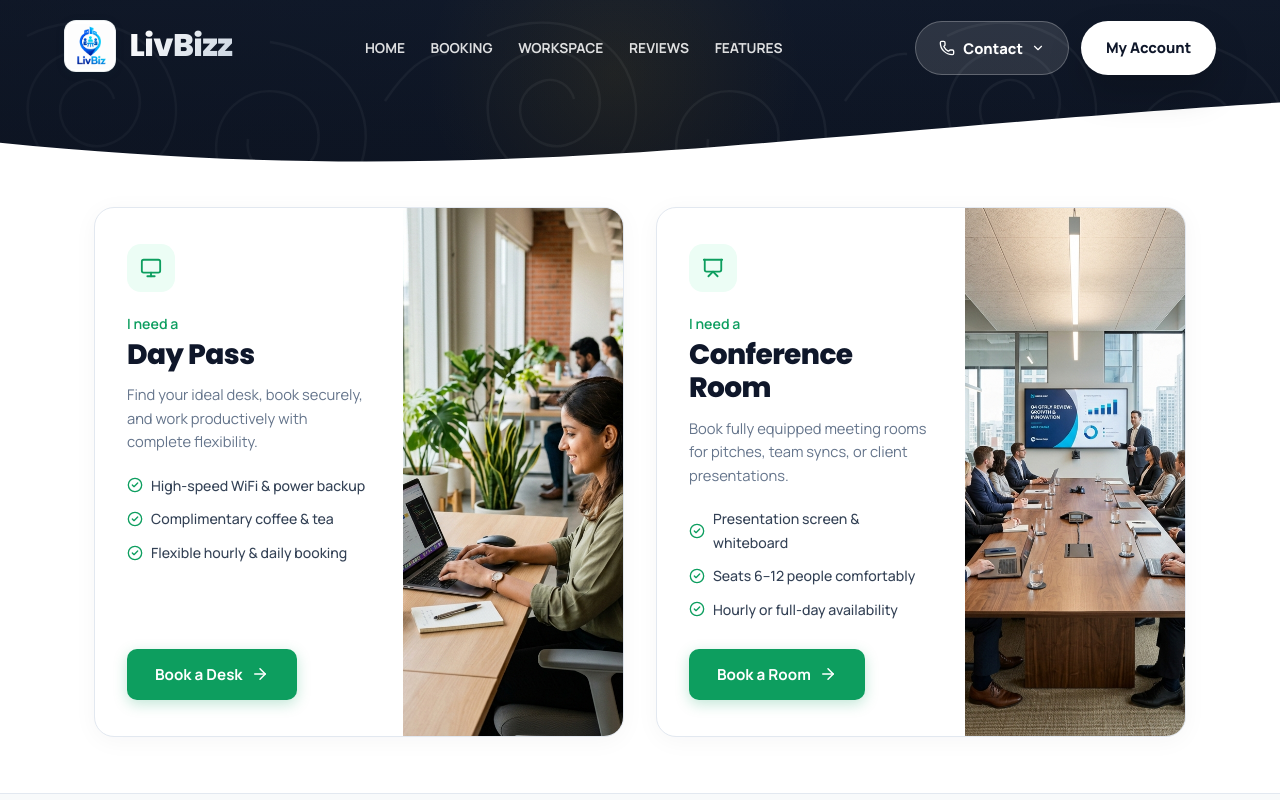
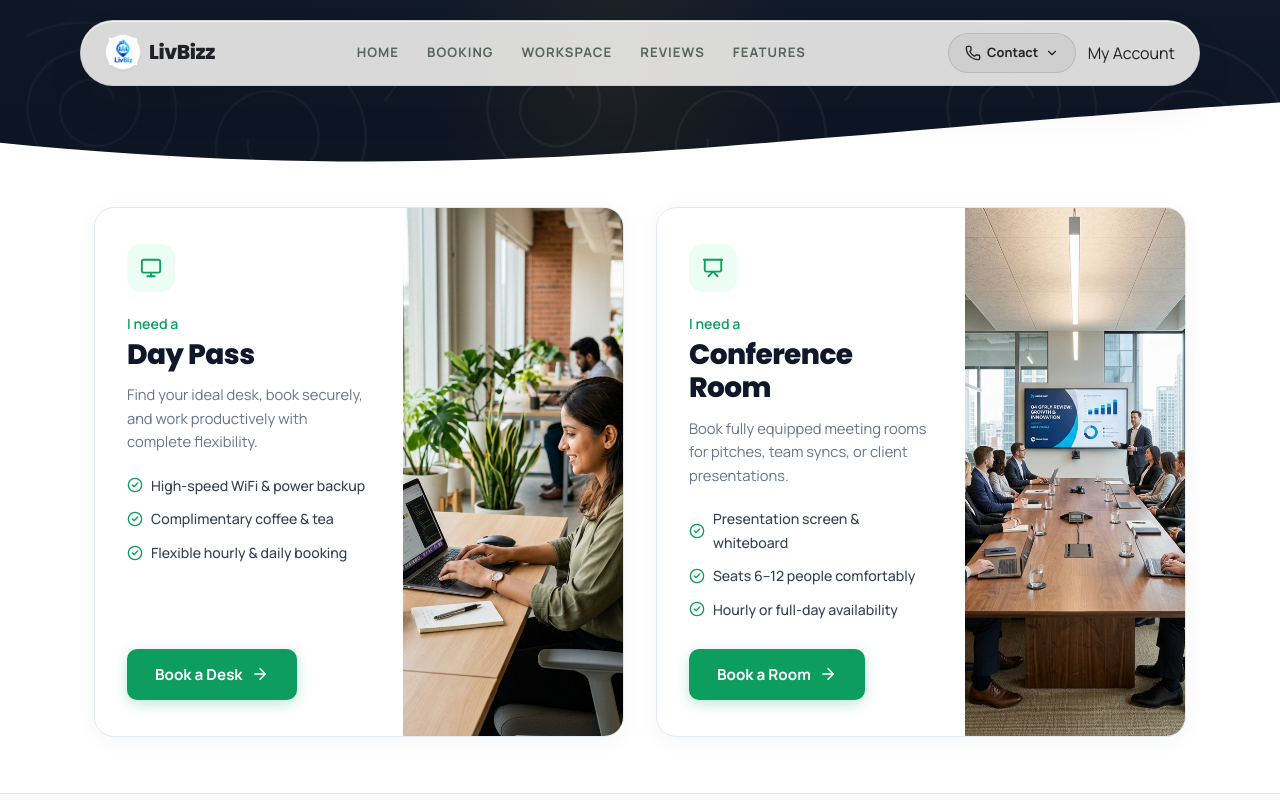
Before and after one commit to JoyalJJoy/Livbiz, a Next.js app: page /book in a window 1280 px wide. Shown: the top 800 px of the page. Built offline with nearby package versions, Linux system fonts and the light colour scheme; no server answers.

Commit message:
added few change

```diff
--- a/src/components/DayInTheLife.tsx
+++ b/src/components/DayInTheLife.tsx
@@ -23,7 +23,7 @@ const steps = [
     label: 'Arrive Ready',
     title: 'Walk Into a Focused Setup',
     description: 'Use the space for client calls, planning, desk work or team discussions without spending the day arranging basics.',
-    image: '/images/meeting-room-1.png',
+    image: '/images/meeting-room-3.png',
     alt: 'Private meeting room space at LivBiz',
     rotation: '2deg',
     offsetX: '0px',
--- a/src/components/Navbar.module.css
+++ b/src/components/Navbar.module.css
@@ -1,50 +1,70 @@
 .header {
-  position: absolute;
-  top: 0;
-  left: 0;
-  width: 100%;
+  position: fixed;
+  top: clamp(0.75rem, 2vw, 1.25rem);
+  left: 50%;
+  transform: translate3d(-50%, 0, 0);
+  width: calc(100% - 1.5rem);
+  max-width: 1120px;
   z-index: 1000;
-  background: transparent;
+
+  /* Frosted Light Glass Pill Styling (Matching Ivory Background) */
+  background: rgba(253, 252, 249, 0.85);
+  backdrop-filter: blur(20px);
+  -webkit-backdrop-filter: blur(20px);
+  border: 1px solid rgba(28, 25, 23, 0.08);
+  border-radius: 9999px; /* capsule pill */
+  box-shadow:
+    0 20px 40px rgba(28, 25, 23, 0.08),
+    0 1px 0 rgba(255, 255, 255, 0.9) inset;
+
+  transition: all 0.3s cubic-bezier(0.16, 1, 0.3, 1);
 }
 
 .navContainer {
   display: flex;
   align-items: center;
   justify-content: space-between;
-  height: 96px;
-  gap: 1.25rem;
+  height: 64px;
+  padding-inline: 1.5rem;
+  width: 100% !important;
+  max-width: none !important;
 }
 
 .logo a {
   display: inline-flex;
   align-items: center;
-  gap: 0.22rem;
-  color: #ffffff;
+  gap: 0.5rem;
+  color: var(--color-text, #1C1917);
   min-width: 0;
+  text-decoration: none;
 }
 
 .logoText {
   font-family: var(--font-heading);
-  font-size: clamp(1.6rem, 1.1rem + 1.7vw, 2.65rem);
+  font-size: 1.25rem;
   font-weight: 800;
   line-height: 1;
-  letter-spacing: 0;
+  letter-spacing: -0.02em;
+  color: var(--color-text, #1C1917);
 }
 
-.logoMark {
-  width: 1.35rem;
-  height: 1.35rem;
-  border: 4px solid var(--color-brand-accent);
-  border-left-color: transparent;
-  border-bottom-color: transparent;
-  transform: rotate(-45deg) translateY(2px);
-  border-radius: 2px;
+.logoIcon {
+  width: 36px;
+  height: 36px;
+  border-radius: 50%;
+  background-color: #ffffff;
+  border: 1px solid var(--color-border, #E5DDD3);
+  display: flex;
+  align-items: center;
+  justify-content: center;
+  flex-shrink: 0;
+  box-shadow: var(--shadow-sm);
 }
 
 .navLinks {
   display: none;
   align-items: center;
-  gap: clamp(1rem, 2vw, 2rem);
+  gap: 1.75rem;
 }
 
 @media (min-width: 768px) {
@@ -54,39 +74,44 @@
 }
 
 .link {
-  color: rgba(255, 255, 255, 0.86);
-  font-size: 0.86rem;
+  color: var(--color-text-muted, #6B5E55);
+  font-size: 0.82rem;
   font-weight: 700;
   text-transform: uppercase;
+  letter-spacing: 0.08em;
+  text-decoration: none;
   position: relative;
-  transition: color 0.2s ease;
+  transition: color 0.25s ease;
 }
 
 .link:hover {
-  color: var(--color-brand-accent);
+  color: var(--color-brand-accent, #B5973E);
+}
+
+/* Underline link effect */
+.link::after {
+  content: '';
+  position: absolute;
+  bottom: -4px;
+  left: 0;
+  width: 100%;
+  height: 2px;
+  background-color: var(--color-brand-accent, #B5973E);
+  transform: scaleX(0);
+  transform-origin: right center;
+  transition: transform 0.25s cubic-bezier(0.16, 1, 0.3, 1);
+}
+
+.link:hover::after {
+  transform: scaleX(1);
+  transform-origin: left center;
 }
 
 .action {
   flex: 0 0 auto;
   display: flex;
+  align-items: center;
   gap: 0.75rem;
-}
-
-.accountButton {
-  background-color: #ffffff;
-  color: #0f172a;
-  padding: 0.85rem 1.55rem;
-  border-radius: var(--radius-full);
-  font-weight: 800;
-  font-size: 0.92rem;
-  transition: all 0.2s ease;
-  box-shadow: 0 18px 36px rgba(0, 0, 0, 0.18);
-  display: inline-block;
-}
-
-.accountButton:hover {
-  background-color: var(--color-brand-accent);
-  transform: translateY(-1px);
 }
 
 /* ── CONTACT DROPDOWN BUTTON ── */
@@ -98,69 +123,69 @@
 .contactButton {
   display: inline-flex;
   align-items: center;
-  gap: 0.5rem;
-  background-color: rgba(255, 255, 255, 0.12);
-  color: #ffffff;
-  border: 1.5px solid rgba(255, 255, 255, 0.25);
-  padding: 0.85rem 1.45rem;
-  border-radius: var(--radius-full);
-  font-weight: 800;
-  font-size: 0.92rem;
+  gap: 0.4rem;
+  background-color: rgba(28, 25, 23, 0.05);
+  color: var(--color-text, #1C1917);
+  border: 1px solid rgba(28, 25, 23, 0.12);
+  padding: 0.5rem 1rem;
+  border-radius: 9999px;
+  font-weight: 700;
+  font-size: 0.8rem;
   cursor: pointer;
   transition: all 0.2s ease;
   outline: none;
 }
 
 .contactButton:hover {
-  background-color: rgba(255, 255, 255, 0.2);
-  border-color: rgba(255, 255, 255, 0.45);
-  transform: translateY(-1px);
+  background-color: rgba(28, 25, 23, 0.08);
+  border-color: rgba(28, 25, 23, 0.25);
 }
 
 .contactButtonActive {
-  background-color: rgba(255, 255, 255, 0.25) !important;
-  border-color: rgba(255, 255, 255, 0.55) !important;
+  background-color: rgba(28, 25, 23, 0.1) !important;
+  border-color: rgba(28, 25, 23, 0.3) !important;
 }
 
 .dropdownMenu {
   position: absolute;
   top: calc(100% + 12px);
   right: 0;
-  background: rgba(15, 23, 42, 0.96);
-  backdrop-filter: blur(12px);
-  border: 1px solid rgba(255, 255, 255, 0.12);
-  border-radius: 14px;
+  background: rgba(253, 252, 249, 0.96);
+  backdrop-filter: blur(16px);
+  -webkit-backdrop-filter: blur(16px);
+  border: 1px solid rgba(28, 25, 23, 0.08);
+  border-radius: 16px;
   padding: 0.5rem;
-  min-width: 190px;
-  box-shadow: 0 20px 40px rgba(0, 0, 0, 0.35);
+  min-width: 170px;
+  box-shadow: 0 20px 40px rgba(28, 25, 23, 0.15);
   z-index: 1001;
   display: flex;
   flex-direction: column;
   gap: 0.25rem;
-  animation: slideDown 0.2s cubic-bezier(0.16, 1, 0.3, 1);
+  animation: slideDown 0.25s cubic-bezier(0.16, 1, 0.3, 1);
   transform-origin: top right;
 }
 
 .dropdownItem {
   display: flex;
   align-items: center;
-  gap: 0.75rem;
-  padding: 0.75rem 1rem;
-  color: #f1f5f9;
-  font-size: 0.9rem;
-  font-weight: 700;
+  gap: 0.65rem;
+  padding: 0.6rem 0.85rem;
+  color: var(--color-text-muted, #6B5E55);
+  font-size: 0.85rem;
+  font-weight: 600;
   text-decoration: none;
-  border-radius: 8px;
+  border-radius: 10px;
   transition: all 0.15s ease;
 }
 
 .dropdownItem:hover {
-  color: #ffffff;
-  background-color: rgba(255, 255, 255, 0.08);
+  color: var(--color-text, #1C1917);
+  background-color: rgba(28, 25, 23, 0.04);
 }
 
 .phoneIcon {
-  color: #22c55e;
+  color: var(--color-brand-accent, #B5973E);
 }
 
 @keyframes slideDown {
@@ -174,22 +199,27 @@
   }
 }
 
-@media (max-width: 520px) {
+@media (max-width: 640px) {
+  .header {
+    width: calc(100% - 1rem);
+  }
+
   .navContainer {
-    height: 82px;
+    height: 56px;
+    padding-inline: 1rem;
   }
 
   .logoText {
-    font-size: 1.65rem;
+    font-size: 1.15rem;
   }
 
-  .accountButton {
-    padding: 0.65rem 1rem;
-    font-size: 0.82rem;
+  .logoIcon {
+    width: 30px;
+    height: 30px;
   }
 
   .contactButton {
-    padding: 0.65rem 1rem;
-    font-size: 0.82rem;
+    padding: 0.4rem 0.75rem;
+    font-size: 0.75rem;
   }
 }
--- a/src/components/Navbar.tsx
+++ b/src/components/Navbar.tsx
@@ -27,42 +27,20 @@ export default function Navbar() {
     <header className={styles.header}>
       <div className={`container ${styles.navContainer}`}>
         <div className={styles.logo}>
-          <Link href="/" style={{ display: 'inline-flex', alignItems: 'center', gap: '0.85rem', textDecoration: 'none' }}>
-            <div style={{
-              display: 'inline-flex',
-              alignItems: 'center',
-              justifyContent: 'center',
-              width: '52px',
-              height: '52px',
-              borderRadius: '12px',
-              backgroundColor: '#ffffff',
-              overflow: 'hidden',
-              boxShadow: '0 2px 8px rgba(7, 50, 61, 0.15)',
-              border: '1.5px solid rgba(7, 50, 61, 0.08)',
-              flexShrink: 0
-            }}>
+          <Link href="/">
+            <div className={styles.logoIcon}>
               <img
                 src="/images/logo.png"
                 alt="LivBizz emblem"
                 style={{
-                  width: '90%',
-                  height: '90%',
+                  width: '80%',
+                  height: '80%',
                   objectFit: 'contain',
                   objectPosition: 'center 35%'
                 }}
               />
             </div>
-            <span style={{
-              color: '#ffffff',
-              fontFamily: 'var(--font-heading)',
-              fontSize: 'clamp(1.4rem, 1.1rem + 1.3vw, 1.95rem)',
-              fontWeight: 800,
-              lineHeight: 1,
-              letterSpacing: '-0.02em',
-              background: 'linear-gradient(135deg, #ffffff 0%, #cbd5e1 100%)',
-              WebkitBackgroundClip: 'text',
-              WebkitTextFillColor: 'transparent'
-            }}>
+            <span className={styles.logoText}>
               LivBizz
             </span>
           </Link>
```
Also changed, not shown: src/components/GoogleReviews.module.css (+7 -30 lines), src/components/GoogleReviews.tsx (+2 -22 lines).
